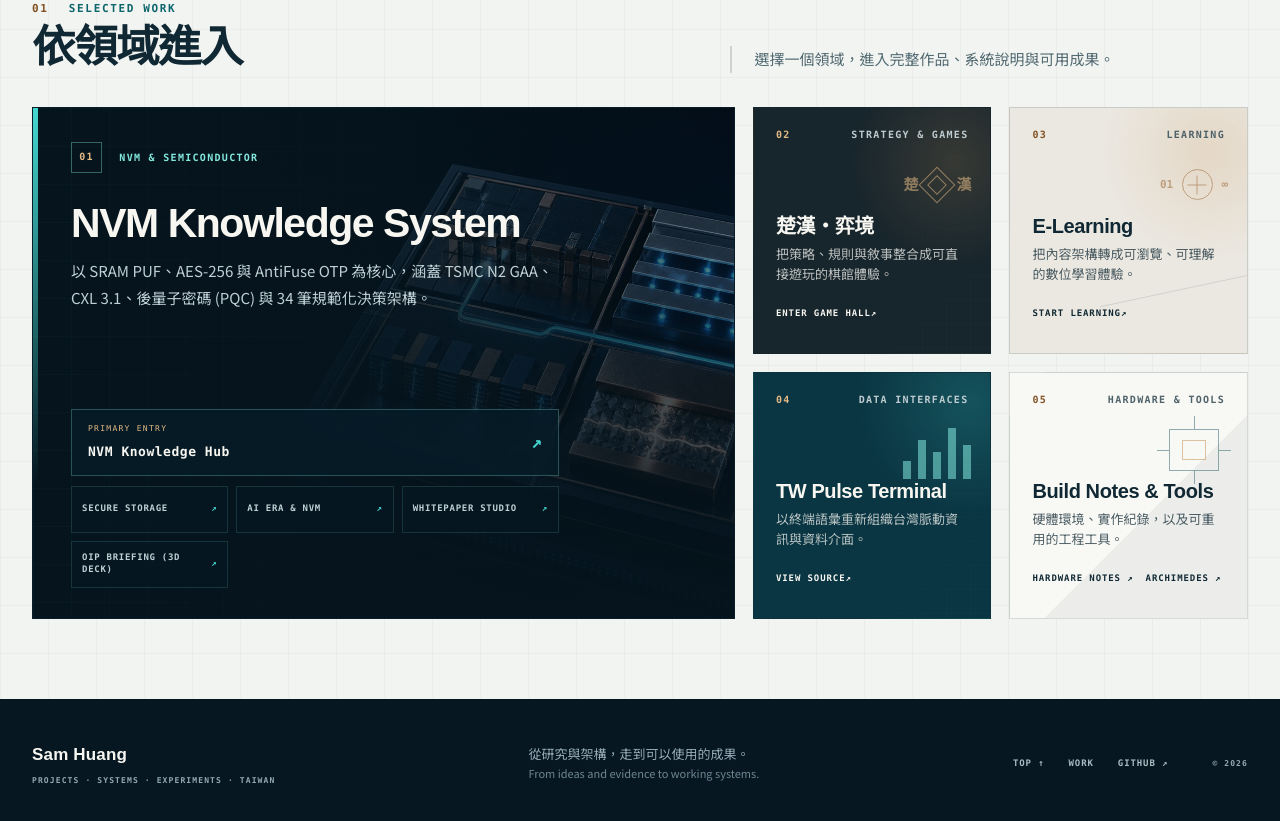
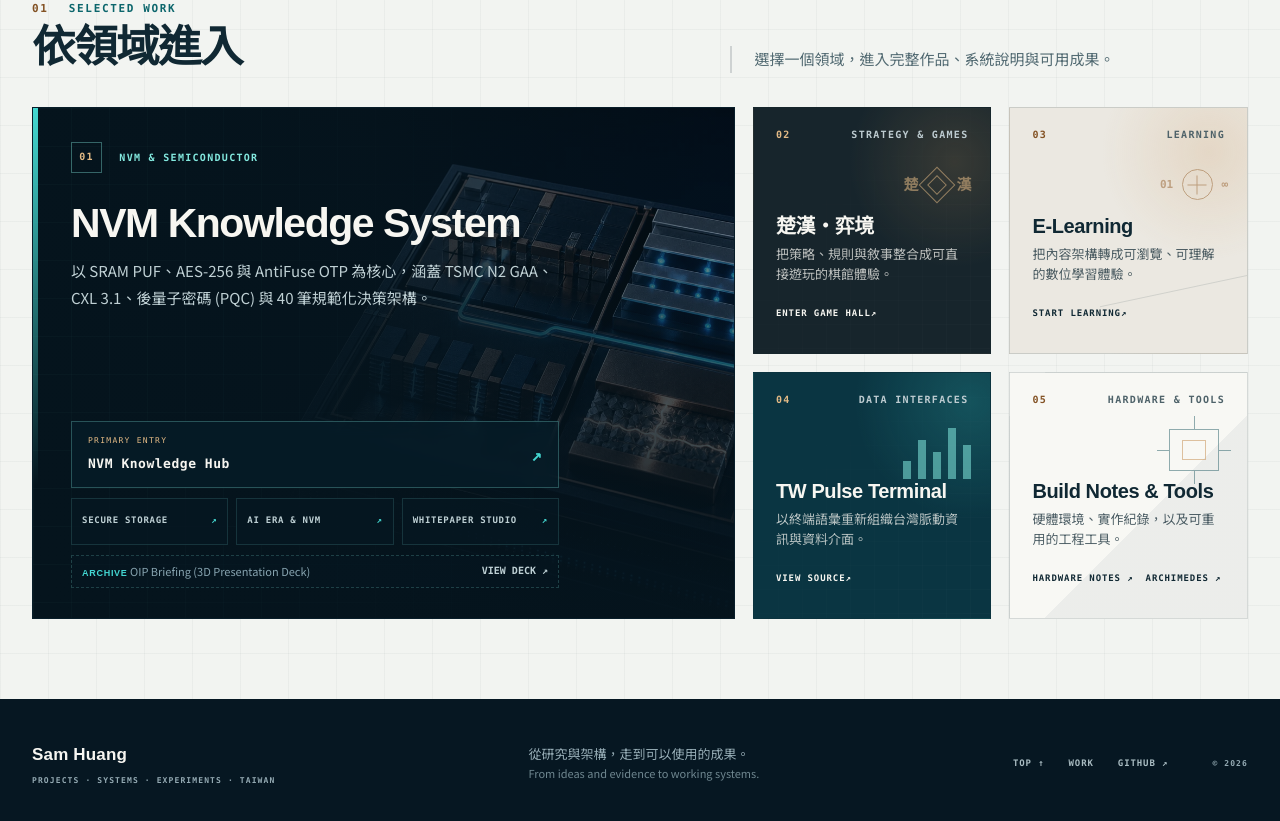
Before and after one commit to SamHuang68/SamHuang68.github.io, a website: page index.html in a window 1280 px wide. Shown: the part 867-1688 px from the top of the page. Drawn offline with Linux system fonts and the light colour scheme; a web font is replaced by a local one.

Commit message:
feat(portfolio): Relocate OIP 3D Deck to Archive section and restore 3-column primary paths

```diff
--- a/index.html
+++ b/index.html
@@ -125,7 +125,7 @@
               <p class="category-index"><span>01</span> NVM &amp; SEMICONDUCTOR</p>
               <h3>NVM Knowledge System</h3>
               <p class="category-description">
-                以 SRAM PUF、AES-256 與 AntiFuse OTP 為核心，涵蓋 TSMC N2 GAA、CXL 3.1、後量子密碼 (PQC) 與 34 筆規範化決策架構。
+                以 SRAM PUF、AES-256 與 AntiFuse OTP 為核心，涵蓋 TSMC N2 GAA、CXL 3.1、後量子密碼 (PQC) 與 40 筆規範化決策架構。
               </p>
               <a class="feature-entry" href="https://samhuang68.github.io/secure-storage-knowledge-hub/">
                 <span><small>PRIMARY ENTRY</small><strong>NVM Knowledge Hub</strong></span><b aria-hidden="true">↗</b>
@@ -140,10 +140,11 @@
                 <a href="https://samhuang68.github.io/nvm-whitepaper-site/">
                   <span class="path-full">WHITEPAPER STUDIO</span><span class="path-short">STUDIO</span><b aria-hidden="true">↗</b>
                 </a>
-                <a href="https://samhuang68.github.io/secure-storage-knowledge-hub/oip-deck/">
-                  <span class="path-full">OIP BRIEFING (3D DECK)</span><span class="path-short">3D DECK</span><b aria-hidden="true">↗</b>
-                </a>
               </nav>
+              <div class="category-archive" style="margin-top: 10px; font-size: 11px; color: #88a5b1; display: flex; align-items: center; justify-content: space-between; padding: 6px 10px; background: rgba(6, 23, 34, 0.45); border: 1px dashed rgba(131, 233, 223, 0.2);">
+                <span><strong style="color: #43d7d3; font-size: 9px; letter-spacing: 0.08em;">ARCHIVE</strong> OIP Briefing (3D Presentation Deck)</span>
+                <a href="https://samhuang68.github.io/secure-storage-knowledge-hub/oip-deck/" style="color: #bed0d4; text-decoration: none; font-family: var(--font-mono); font-size: 10px; font-weight: 700;">VIEW DECK ↗</a>
+              </div>
             </div>
           </article>
 
```
